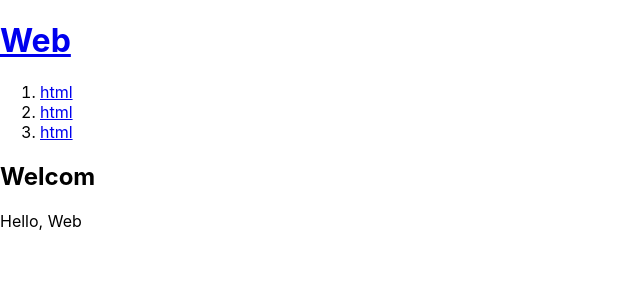
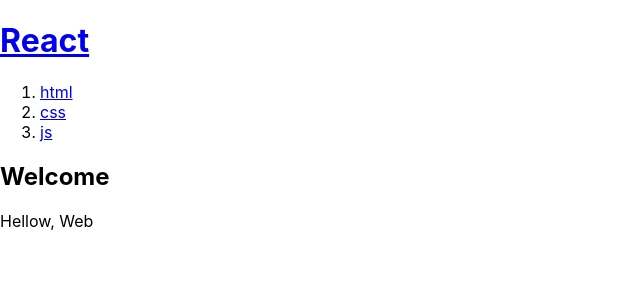
Before and after one commit to timebe00/react-practice, a React (Create React App) app in the folder practic/: page / in a window 1280 px wide. Shown: the top 300 px of the page, without its empty margins (0-640 px from the left). Built offline with nearby package versions, Linux system fonts and the light colour scheme.

Commit message:
props 사용 연습

```diff
--- a/practic/src/App.js
+++ b/practic/src/App.js
@@ -1,41 +1,51 @@
 import './App.css';
 
 //  컴포넌트 생성
-function Header() {
+function Header(props) {
   return (
     <header>
-      <h1><a href="/">Web</a></h1>
+      <h1><a href="/">{props.title}</a></h1>
     </header>
   )
 }
 
-function MenuList() {
+function Nav(props) {
+  let lis = [];
+  let topics = props.topics;
+
+  topics.map((element)=> {
+    lis.push(<li key={element.id}> <a href={"/read/" +element.id}>{element.title}</a> </li>)
+  })
+
   return (
     <nav>
       <ol>
-        <li> <a href="/read/1">html</a> </li>
-        <li> <a href="/read/2">html</a> </li>
-        <li> <a href="/read/3">html</a> </li>
+        {lis}
       </ol>
     </nav>
   )
 }
 
-function Acticel() {
+function Acticel(props) {
   return(
     <acticle>
-      <h2>Welcom</h2>
-      Hello, Web
+      <h2>{props.title}</h2>
+      {props.body}
     </acticle>
   )
 }
 
 function App() {
+  let topics = [
+    {id : 1, title : "html", body : "html is ..."},
+    {id : 2, title : "css", body : "css is ..."},
+    {id : 3, title : "js", body : "js is ..."}
+  ]
   return (
     <div>
-      <Header ></Header>
-      <MenuList></MenuList>
-      <Acticel></Acticel>
+      <Header title="React" ></Header>
+      <Nav topics={topics} ></Nav>
+      <Acticel title="Welcome" body="Hellow, Web" ></Acticel>
     </div>
   );
 }
```
